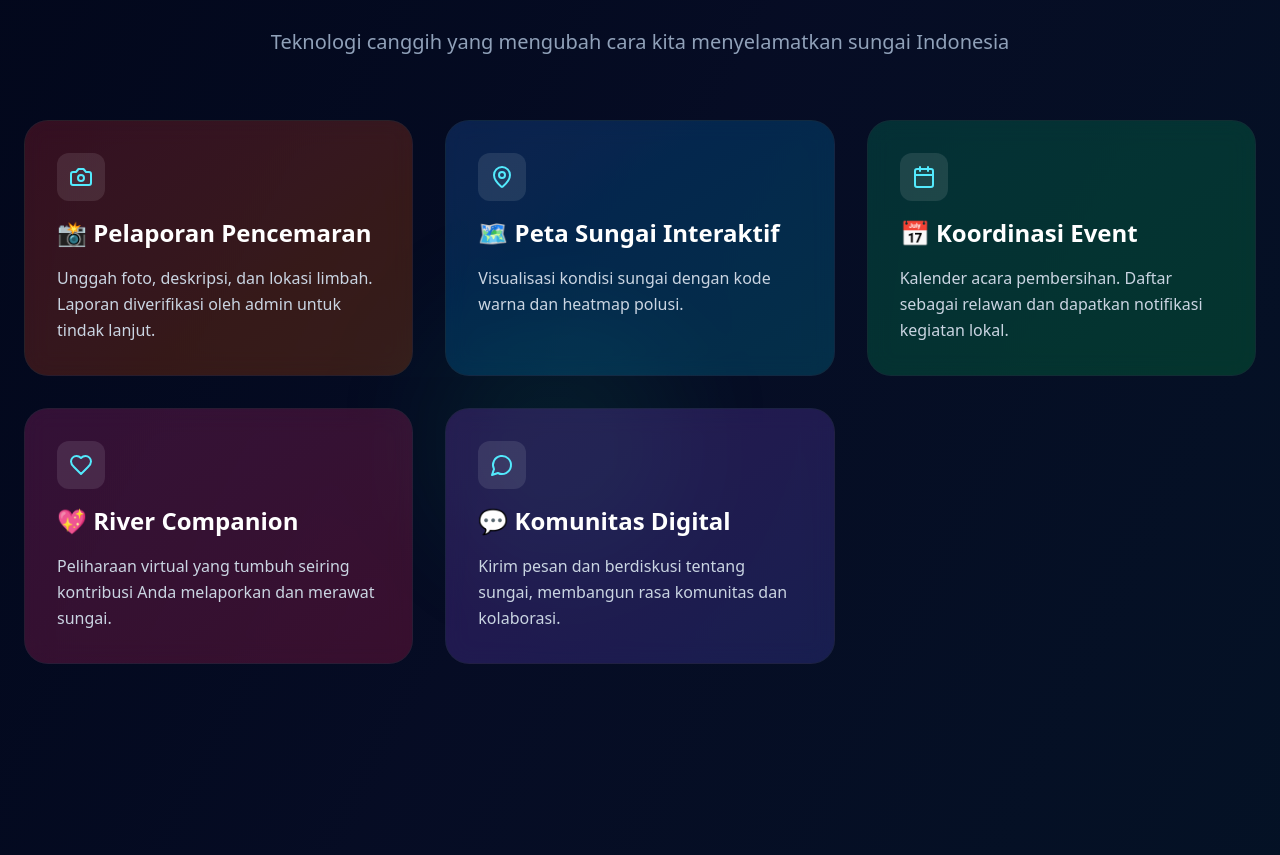
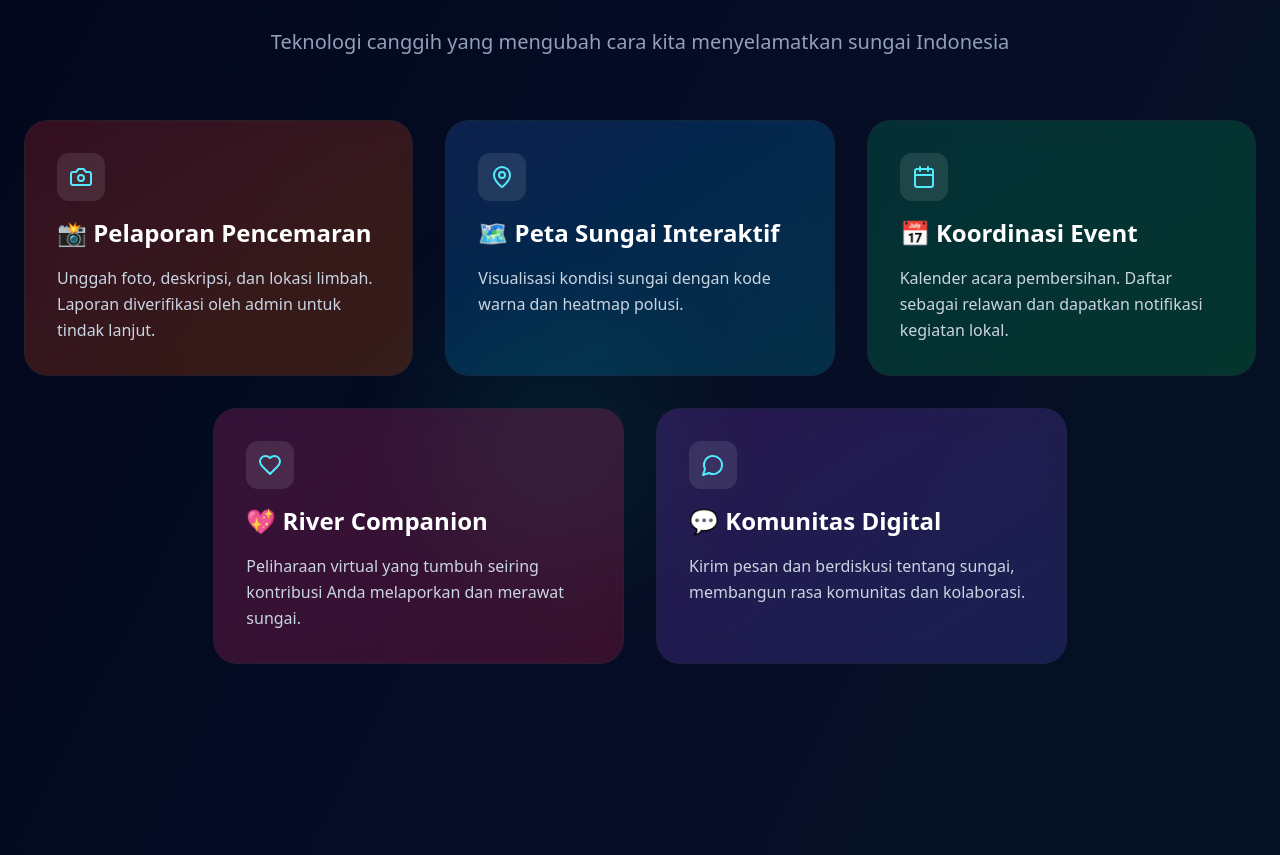
Before and after one commit to Ediw7/river-clean, a React (Vite) app: page / in a window 1280 px wide. Shown: the part 952-1807 px from the top of the page. Built offline with nearby package versions, Linux system fonts and the light colour scheme.

Commit message:
Update Layout card fitur LandingPage

```diff
--- a/src/pages/LandingPage.jsx
+++ b/src/pages/LandingPage.jsx
@@ -118,36 +118,43 @@ export default function LandingPage() {
       title: "📸 Pelaporan Pencemaran",
       desc: "Unggah foto, deskripsi, dan lokasi limbah. Laporan diverifikasi oleh admin untuk tindak lanjut.",
       icon: Camera,
-                  gradient: "from-red-500/20 to-orange-500/20"
+      gradient: "from-red-500/20 to-orange-500/20",
+      gridPlacement: ""
     },
     {
       title: "🗺️ Peta Sungai Interaktif",
       desc: "Visualisasi kondisi sungai dengan kode warna dan heatmap polusi.",
       icon: MapPin,
-                  gradient: "from-blue-500/20 to-cyan-500/20"
+      gradient: "from-blue-500/20 to-cyan-500/20",
+      gridPlacement: ""
     },
     {
       title: "📅 Koordinasi Event",
       desc: "Kalender acara pembersihan. Daftar sebagai relawan dan dapatkan notifikasi kegiatan lokal.",
       icon: Calendar,
-                  gradient: "from-emerald-500/20 to-green-500/20"
+      gradient: "from-emerald-500/20 to-green-500/20",
+      gridPlacement: ""
     },
     {
       title: "💖 River Companion",
       desc: "Peliharaan virtual yang tumbuh seiring kontribusi Anda melaporkan dan merawat sungai.",
       icon: Heart,
-                  gradient: "from-pink-500/20 to-rose-500/20"
+      gradient: "from-pink-500/20 to-rose-500/20",
+      gridPlacement: "md:col-start-1 md:col-end-4 flex justify-center"
     },
     {
       title: "💬 Komunitas Digital",
       desc: "Kirim pesan dan berdiskusi tentang sungai, membangun rasa komunitas dan kolaborasi.",
       icon: MessageCircle,
-                  gradient: "from-purple-500/20 to-indigo-500/20"
+      gradient: "from-purple-500/20 to-indigo-500/20",
+      gridPlacement: ""
     }
-              ].map((feature, index) => (
+  ].map((feature, index) => {
+    if (feature.title === "💖 River Companion") {
+      return (
+        <div key={index} className="md:col-start-1 md:col-end-4 flex justify-center gap-8">
           <div
-                  key={index}
-                  className={`group p-8 bg-gradient-to-br ${feature.gradient} backdrop-blur-md border border-gray-800/50 rounded-3xl hover:scale-105 transition-all duration-300 hover:border-cyan-500/30`}
+            className={`group p-8 bg-gradient-to-br ${feature.gradient} backdrop-blur-md border border-gray-800/50 rounded-3xl hover:scale-105 transition-all duration-300 hover:border-cyan-500/30 w-full md:w-1/3`}
           >
             <div className="inline-flex items-center justify-center w-12 h-12 bg-white/10 rounded-xl mb-4 group-hover:bg-white/20 transition-all duration-300">
               <feature.icon className="w-6 h-6 text-cyan-300" />
@@ -155,7 +162,49 @@ export default function LandingPage() {
             <h3 className="text-2xl font-bold mb-4 text-white">{feature.title}</h3>
             <p className="text-slate-300 leading-relaxed">{feature.desc}</p>
           </div>
-              ))}
+
+          {
+            [
+              {
+                title: "💬 Komunitas Digital",
+                desc: "Kirim pesan dan berdiskusi tentang sungai, membangun rasa komunitas dan kolaborasi.",
+                icon: MessageCircle,
+                gradient: "from-purple-500/20 to-indigo-500/20"
+              }
+            ].map((komunitasFeature, komunitasIndex) => (
+              <div
+                key={komunitasIndex}
+                className={`group p-8 bg-gradient-to-br ${komunitasFeature.gradient} backdrop-blur-md border border-gray-800/50 rounded-3xl hover:scale-105 transition-all duration-300 hover:border-cyan-500/30 w-full md:w-1/3`}
+              >
+                <div className="inline-flex items-center justify-center w-12 h-12 bg-white/10 rounded-xl mb-4 group-hover:bg-white/20 transition-all duration-300">
+                  <komunitasFeature.icon className="w-6 h-6 text-cyan-300" />
+                </div>
+                <h3 className="text-2xl font-bold mb-4 text-white">{komunitasFeature.title}</h3>
+                <p className="text-slate-300 leading-relaxed">{komunitasFeature.desc}</p>
+              </div>
+            ))
+          }
+        </div>
+      );
+    } else if (feature.title === "💬 Komunitas Digital") {
+      // Jangan render Komunitas Digital di sini karena sudah dirender bersama River Companion
+      return null;
+    } else {
+      // Render card lainnya seperti biasa
+      return (
+        <div
+          key={index}
+          className={`group p-8 bg-gradient-to-br ${feature.gradient} backdrop-blur-md border border-gray-800/50 rounded-3xl hover:scale-105 transition-all duration-300 hover:border-cyan-500/30 ${feature.gridPlacement}`}
+        >
+          <div className="inline-flex items-center justify-center w-12 h-12 bg-white/10 rounded-xl mb-4 group-hover:bg-white/20 transition-all duration-300">
+            <feature.icon className="w-6 h-6 text-cyan-300" />
+          </div>
+          <h3 className="text-2xl font-bold mb-4 text-white">{feature.title}</h3>
+          <p className="text-slate-300 leading-relaxed">{feature.desc}</p>
+        </div>
+      );
+    }
+  })}
 </div>
           </div>
         </section>
```
Lines whose indentation alone changed are shown as unchanged.
